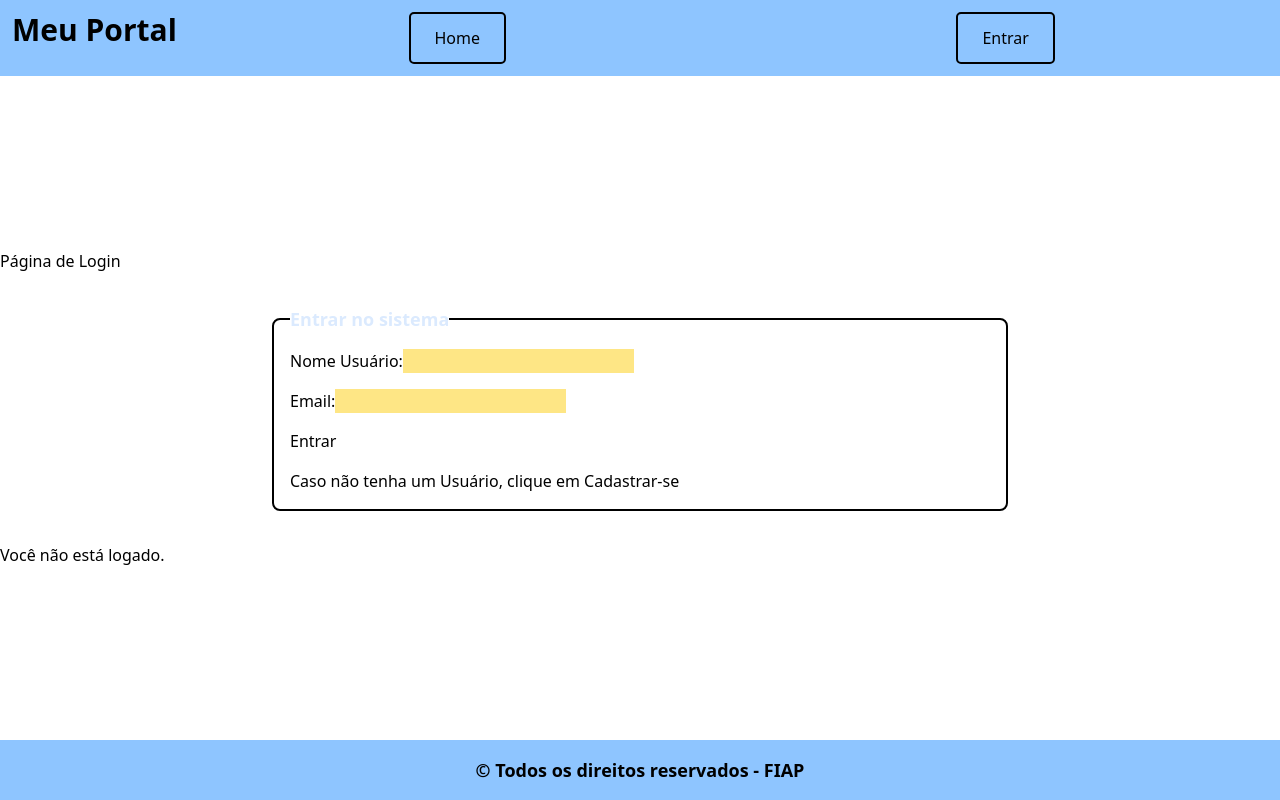
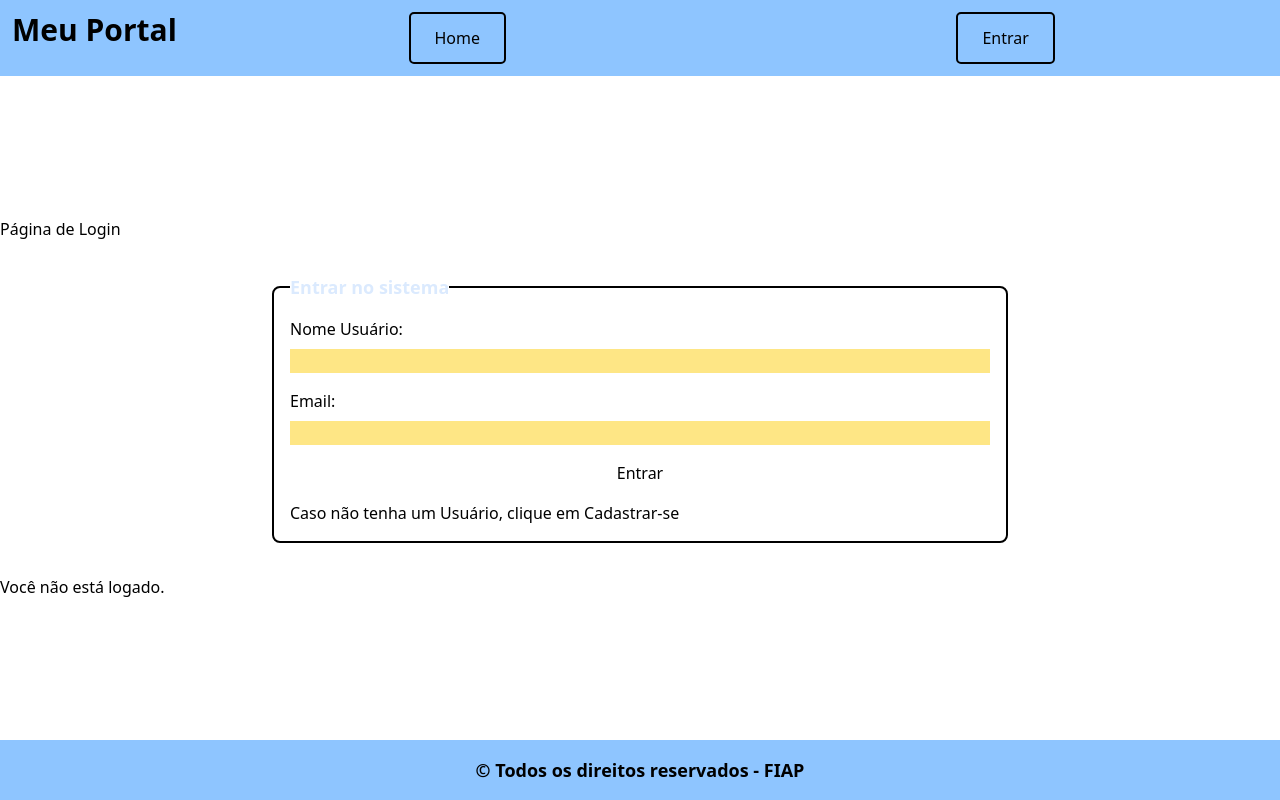
Before and after one commit to EnzoOkuizumiFiap/Login-Cadastro-Checkpoint-5, a React (Vite) app in the folder access-control-cp/: page / in a window 1280 px wide. Built offline with nearby package versions, Linux system fonts and the light colour scheme.

Commit message:
feat: ajustando a div e colocando flex e flex coluna.

```diff
--- a/access-control-cp/src/globals.css
+++ b/access-control-cp/src/globals.css
@@ -37,6 +37,9 @@
                  & legend{
                     @apply text-lg text-blue-100 font-bold;
                 }
+                & div{
+                    @apply flex flex-col gap-2;
+                }
             }
         }
 
```
